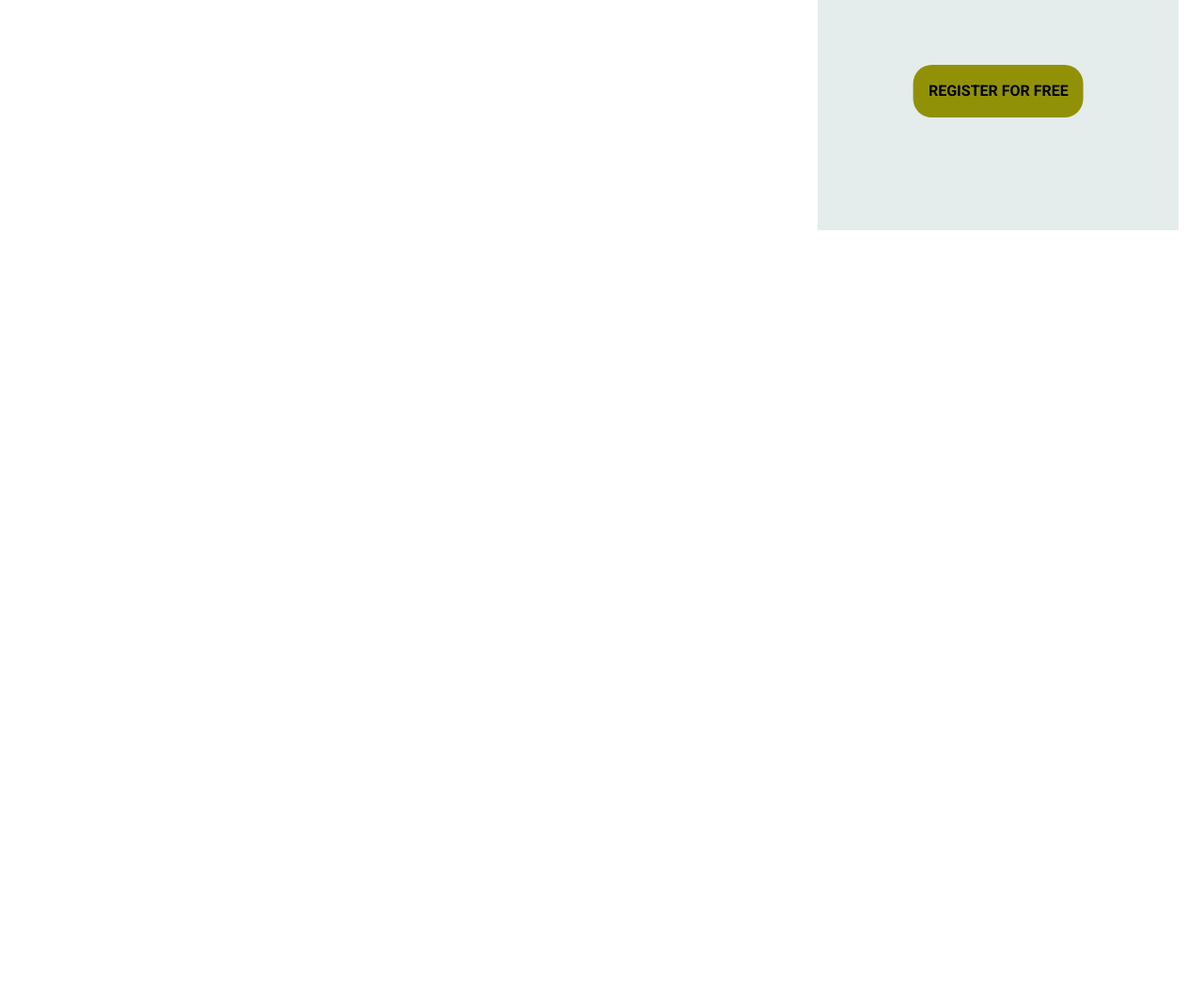
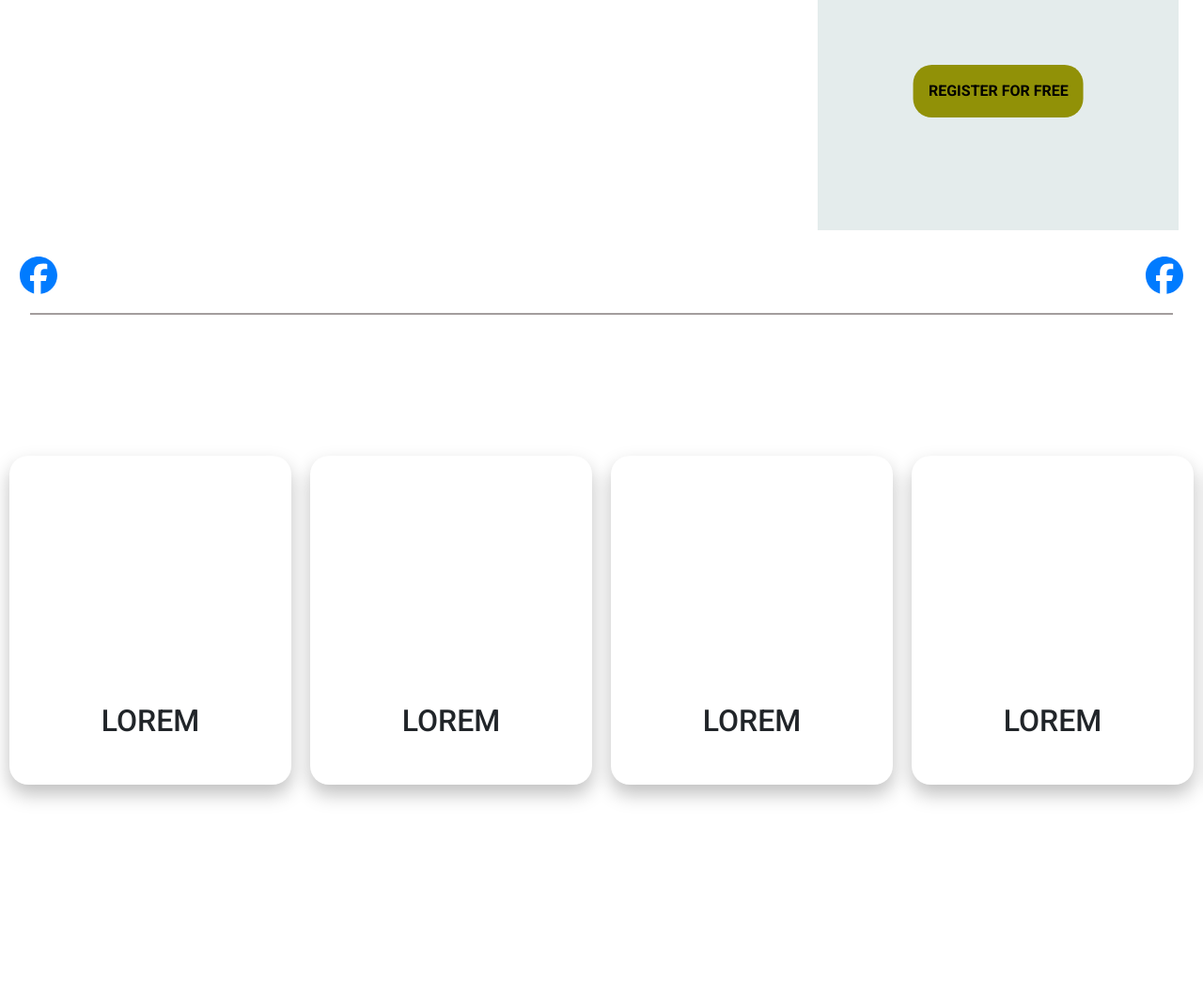
Before and after one commit to fares-primida/store, a plain HTML site: page index.html in a window 1280 px wide. Shown: the part 1195-2240 px from the top of the page at 94% size. Before the commit the page ends 1440 px from the top, so only its background shows below. Drawn offline with Linux system fonts and the light colour scheme.

Commit message:
create part of products slide section

```diff
--- a/index.html
+++ b/index.html
@@ -90,6 +90,103 @@
             <button class="reg-btn text-uppercase position-absolute p-3 border-0 font-weight-bold">Register for free</button>
             </div>
     </section>
+    <section class="products position-relative d-flex flex-column ">
+        <div class="controlls position-absolute p-3 d-flex align-items-center justify-content-between">
+            <a href="#">
+                <i class="fa-brands fa-facebook"></i>
+            </a>
+            <a href="#">
+                <i class="fa-brands fa-facebook"></i>
+            </a>
+        </div>
+        <div class="products-carts position-absolute d-flex flex-row">
+            <div class="carts-container d-flex flex-row position-absolute p-3 m-auto">
+                <div class="slider position-absolute d-flex">
+                    <div class="cart d-flex flex-column">
+                    <div class="image">
+
+                    </div>
+                    <div class="title text-uppercase text-center">
+                        <h2>lorem</h2>
+                    </div>
+                </div>
+                <div class="cart d-flex flex-column">
+                    <div class="image">
+
+                    </div>
+                    <div class="title text-uppercase text-center">
+                        <h2>lorem</h2>
+                    </div>
+                </div>
+                <div class="cart d-flex flex-column">
+                    <div class="image">
+
+                    </div>
+                    <div class="title text-uppercase text-center">
+                        <h2>lorem</h2>
+                    </div>
+                </div>
+                <div class="cart d-flex flex-column">
+                    <div class="image">
+
+                    </div>
+                    <div class="title text-uppercase text-center">
+                        <h2>lorem</h2>
+                    </div>
+                </div>
+                <div class="cart d-flex flex-column">
+                    <div class="image">
+
+                    </div>
+                    <div class="title text-uppercase text-center">
+                        <h2>lorem</h2>
+                    </div>
+                </div>
+                <div class="cart d-flex flex-column">
+                    <div class="image">
+
+                    </div>
+                    <div class="title text-uppercase text-center">
+                        <h2>lorem</h2>
+                    </div>
+                </div>
+                <div class="cart d-flex flex-column">
+                    <div class="image">
+
+                    </div>
+                    <div class="title text-uppercase text-center">
+                        <h2>lorem</h2>
+                    </div>
+                </div>
+                <div class="cart d-flex flex-column">
+                    <div class="image">
+
+                    </div>
+                    <div class="title text-uppercase text-center">
+                        <h2>lorem</h2>
+                    </div>
+                </div>
+                <div class="cart d-flex flex-column">
+                    <div class="image">
+
+                    </div>
+                    <div class="title text-uppercase text-center">
+                        <h2>lorem</h2>
+                    </div>
+                </div>
+                <div class="cart d-flex flex-column">
+                    <div class="image">
+
+                    </div>
+                    <div class="title text-uppercase text-center">
+                        <h2>lorem</h2>
+                    </div>
+                </div>
+                </div>
+
+            </div>
+        </div>
+    </section>
     <script src="js/all.min.js"></script>
     <script src="js/javascript.js"></script>
     <script src="main.js"></script>
--- a/style.scss
+++ b/style.scss
@@ -140,6 +140,7 @@ $main-blue: rgb(0, 68, 255);
                 color: #fff;
                 border-radius: 20px;
                 background-color: $main-blue;
+                cursor: pointer;
             }
         }
         .dini {
@@ -184,3 +185,58 @@ $main-blue: rgb(0, 68, 255);
         }
     }
 }
+.products {
+    width: 100%;
+    height: 100vh;
+    .controlls {
+        width: 100%;
+        height: 100px;
+        a {
+            font-size: 40px;
+            text-decoration: none;
+        }
+    }
+    .controlls::before {
+        content: '';
+        position: absolute;
+        left: 50%;
+        transform: translateX(-50%);
+        width: 95%;
+        height: 2px;
+        bottom: 10px;
+        background-color: rgb(163, 157, 157);
+    }
+    .products-carts {
+        bottom: 0;
+        width: 100%;
+        height: 80%;
+        .carts-container {
+            width: 100%;
+            height: 80%;
+            left: 50%;
+            top: 50%;
+            transform: translate(-50% , -50%);
+            overflow-x: scroll;
+            overflow-y: hidden;
+            .slider {
+                left: 0;
+            }
+            .cart {
+                width: 300px;
+                height: 350px;
+                background-color: #fff;
+                border-radius: 20px;
+                box-shadow: 0 10px 20px rgba(0, 0, 0, .25);
+                margin: 0 10px;
+                .image {
+                    width: 100%;
+                    height: 75%;
+                    border-radius: 20px;
+                }
+            }
+        }
+        .carts-container::-webkit-scrollbar {
+            display: none;
+        }
+    }
+}
```
Also changed, not shown: style.css, 1 other file.
